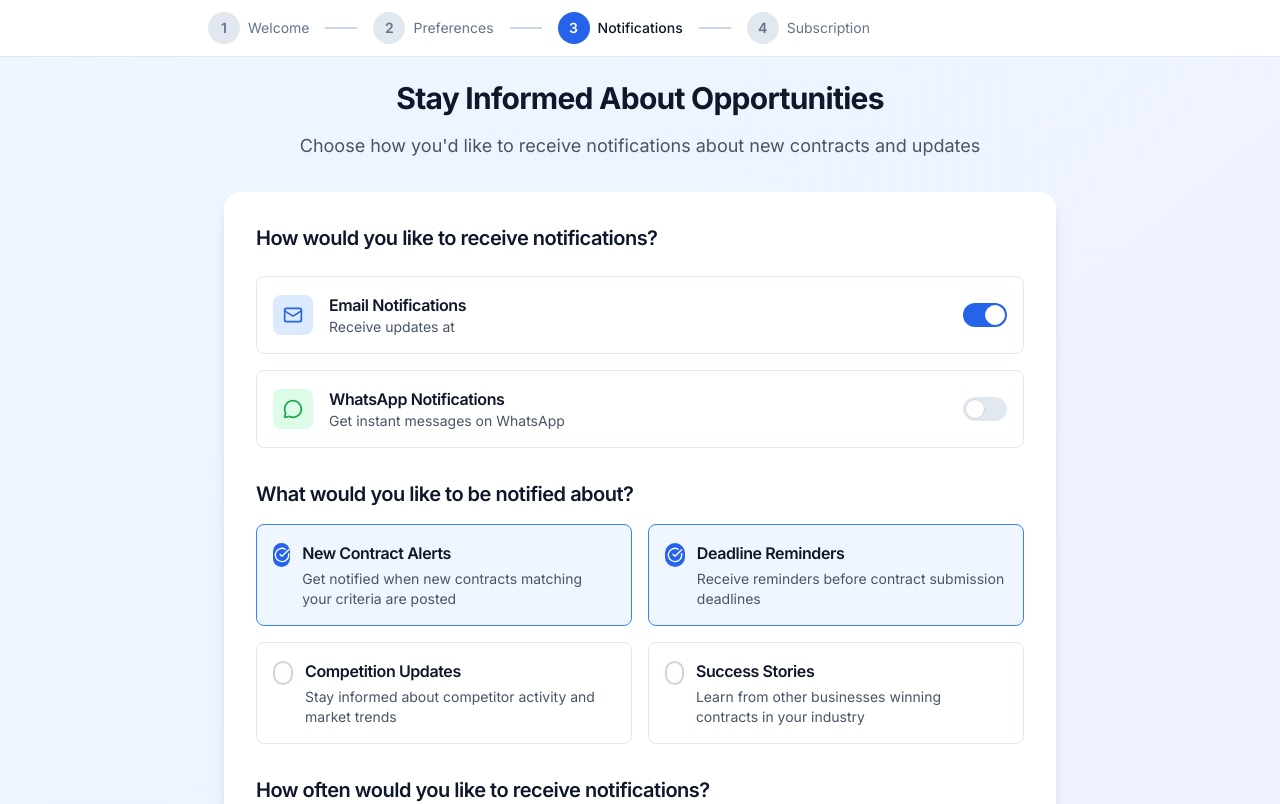
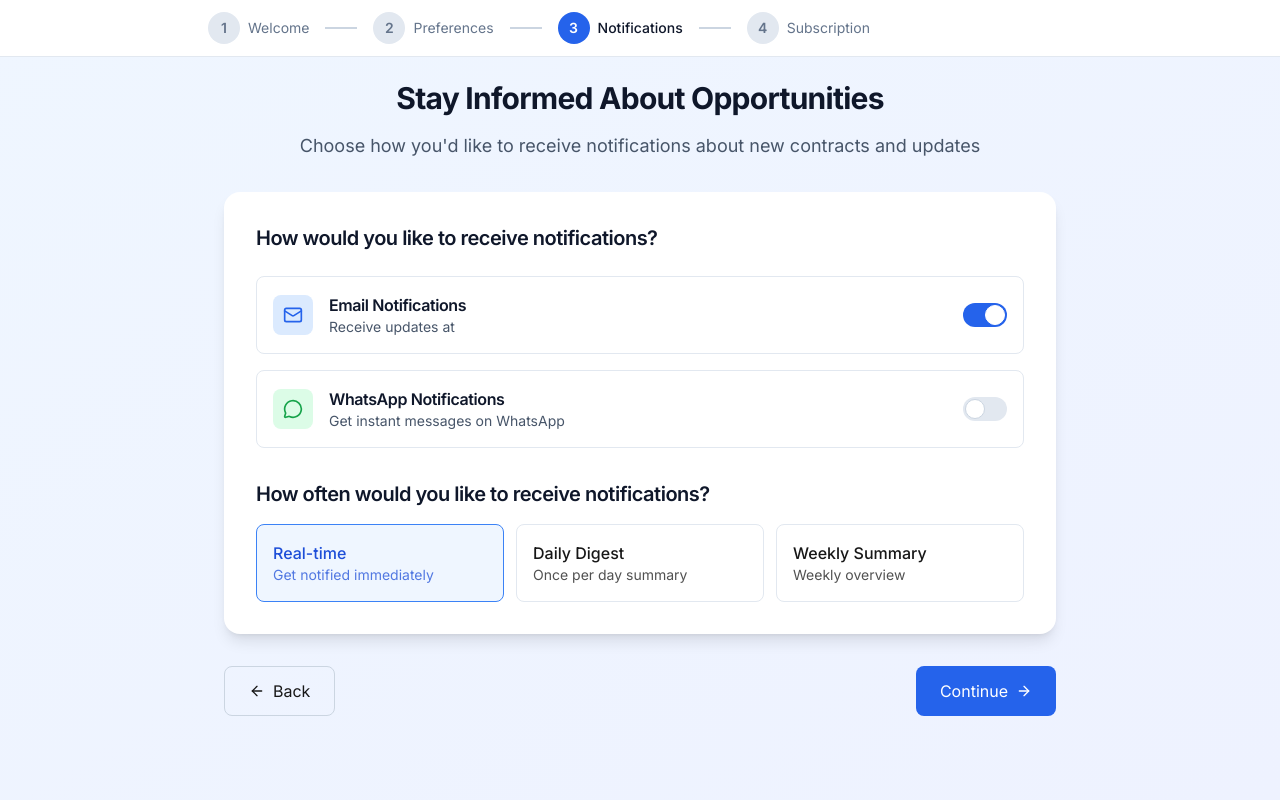
Before and after one commit to j60127269-cyber/bidflow-platform, a Next.js app: page /onboarding/notifications in a window 1280 px wide. Shown: the top 804 px of the page. Built offline with nearby package versions, Linux system fonts and the light colour scheme; no server answers.

Commit message:
Update page.tsx

```diff
--- a/src/app/onboarding/notifications/page.tsx
+++ b/src/app/onboarding/notifications/page.tsx
@@ -2,37 +2,10 @@
 
 import { useState } from "react";
 import { useRouter } from "next/navigation";
-import { ArrowRight, ArrowLeft, Bell, Mail, MessageCircle, CheckCircle } from "lucide-react";
+import { ArrowRight, ArrowLeft, Mail, MessageCircle } from "lucide-react";
 import { useAuth } from "@/contexts/AuthContext";
 import { supabase } from "@/lib/supabase";
-import { onboardingService } from "@/lib/onboardingService";
 
-const notificationTypes = [
-  {
-    id: "new_contracts",
-    title: "New Contract Alerts",
-    description: "Get notified when new contracts matching your criteria are posted",
-    icon: Bell
-  },
-  {
-    id: "deadline_reminders",
-    title: "Deadline Reminders",
-    description: "Receive reminders before contract submission deadlines",
-    icon: Bell
-  },
-  {
-    id: "competition_updates",
-    title: "Competition Updates",
-    description: "Stay informed about competitor activity and market trends",
-    icon: Bell
-  },
-  {
-    id: "success_stories",
-    title: "Success Stories",
-    description: "Learn from other businesses winning contracts in your industry",
-    icon: Bell
-  }
-];
 
 const notificationFrequencies = [
   { label: "Real-time", value: "real-time", description: "Get notified immediately" },
@@ -47,17 +20,9 @@ export default function OnboardingNotifications() {
   const [emailNotifications, setEmailNotifications] = useState(true);
   const [whatsappNotifications, setWhatsappNotifications] = useState(false);
   const [whatsappNumber, setWhatsappNumber] = useState("");
-  const [selectedTypes, setSelectedTypes] = useState<string[]>(["new_contracts", "deadline_reminders"]);
   const [frequency, setFrequency] = useState("real-time");
   const [loading, setLoading] = useState(false);
 
-  const handleNotificationTypeToggle = (typeId: string) => {
-    setSelectedTypes(prev =>
-      prev.includes(typeId)
-        ? prev.filter(t => t !== typeId)
-        : [...prev, typeId]
-    );
-  };
 
   const handleContinue = async () => {
     if (whatsappNotifications && !whatsappNumber.trim()) {
@@ -244,42 +209,6 @@ export default function OnboardingNotifications() {
               )}
             </div>
 
-            {/* Notification Types */}
-            <div className="mb-8">
-              <h2 className="text-xl font-semibold text-slate-900 mb-4">
-                What would you like to be notified about?
-              </h2>
-
-              <div className="grid grid-cols-1 md:grid-cols-2 gap-4">
-                {notificationTypes.map((type) => (
-                  <div
-                    key={type.id}
-                    className={`p-4 border rounded-lg cursor-pointer transition-colors ${
-                      selectedTypes.includes(type.id)
-                        ? 'border-blue-500 bg-blue-50'
-                        : 'border-slate-200 hover:border-slate-300'
-                    }`}
-                    onClick={() => handleNotificationTypeToggle(type.id)}
-                  >
-                    <div className="flex items-start">
-                      <div className={`w-6 h-6 rounded-full flex items-center justify-center mr-3 mt-0.5 ${
-                        selectedTypes.includes(type.id)
-                          ? 'bg-blue-600 text-white'
-                          : 'border-2 border-slate-300'
-                      }`}>
-                        {selectedTypes.includes(type.id) && (
-                          <CheckCircle className="w-4 h-4" />
-                        )}
-                      </div>
-                      <div>
-                        <h3 className="font-semibold text-slate-900 mb-1">{type.title}</h3>
-                        <p className="text-sm text-slate-600">{type.description}</p>
-                      </div>
-                    </div>
-                  </div>
-                ))}
-              </div>
-            </div>
 
             {/* Notification Frequency */}
             <div>
```
